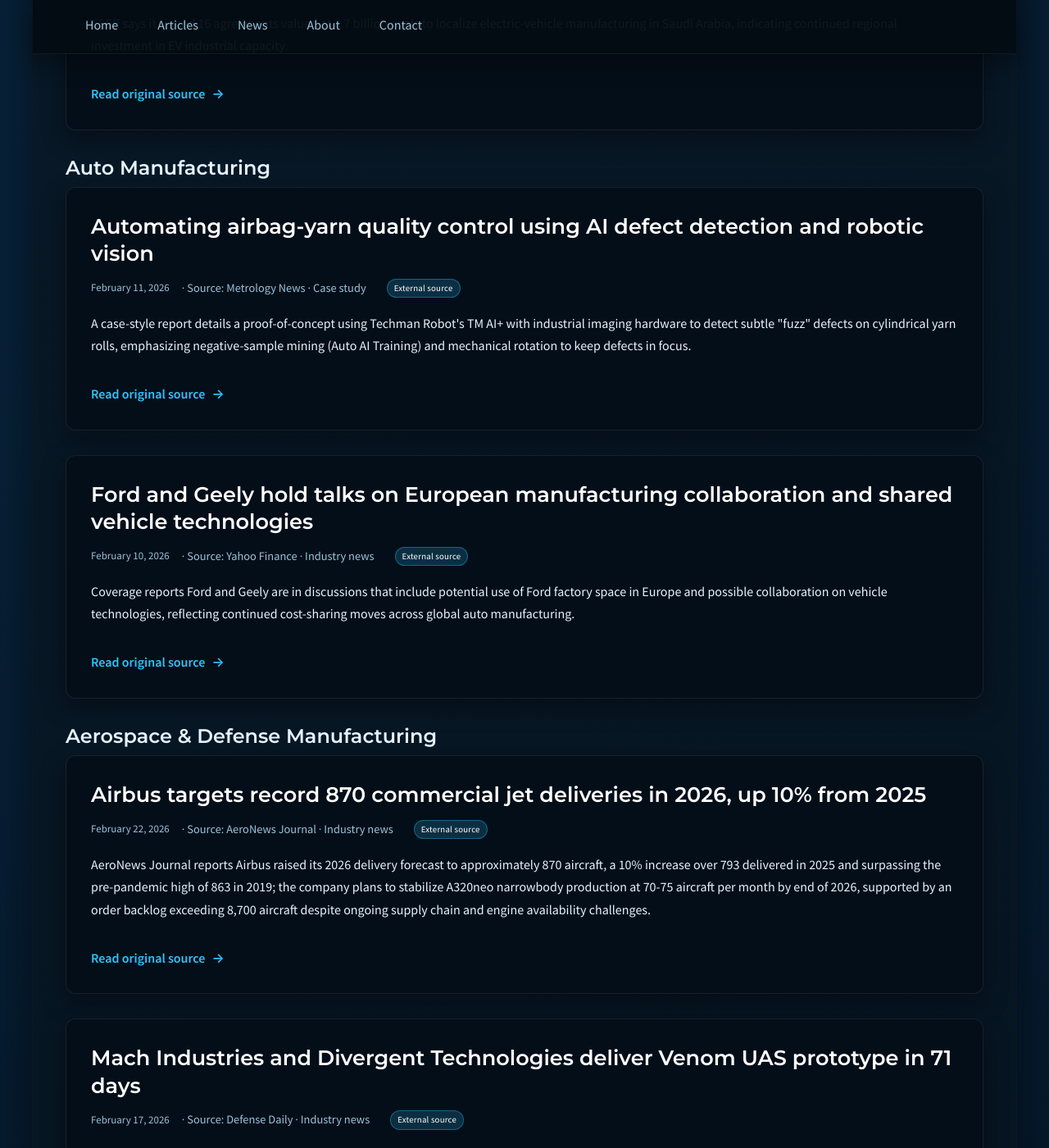
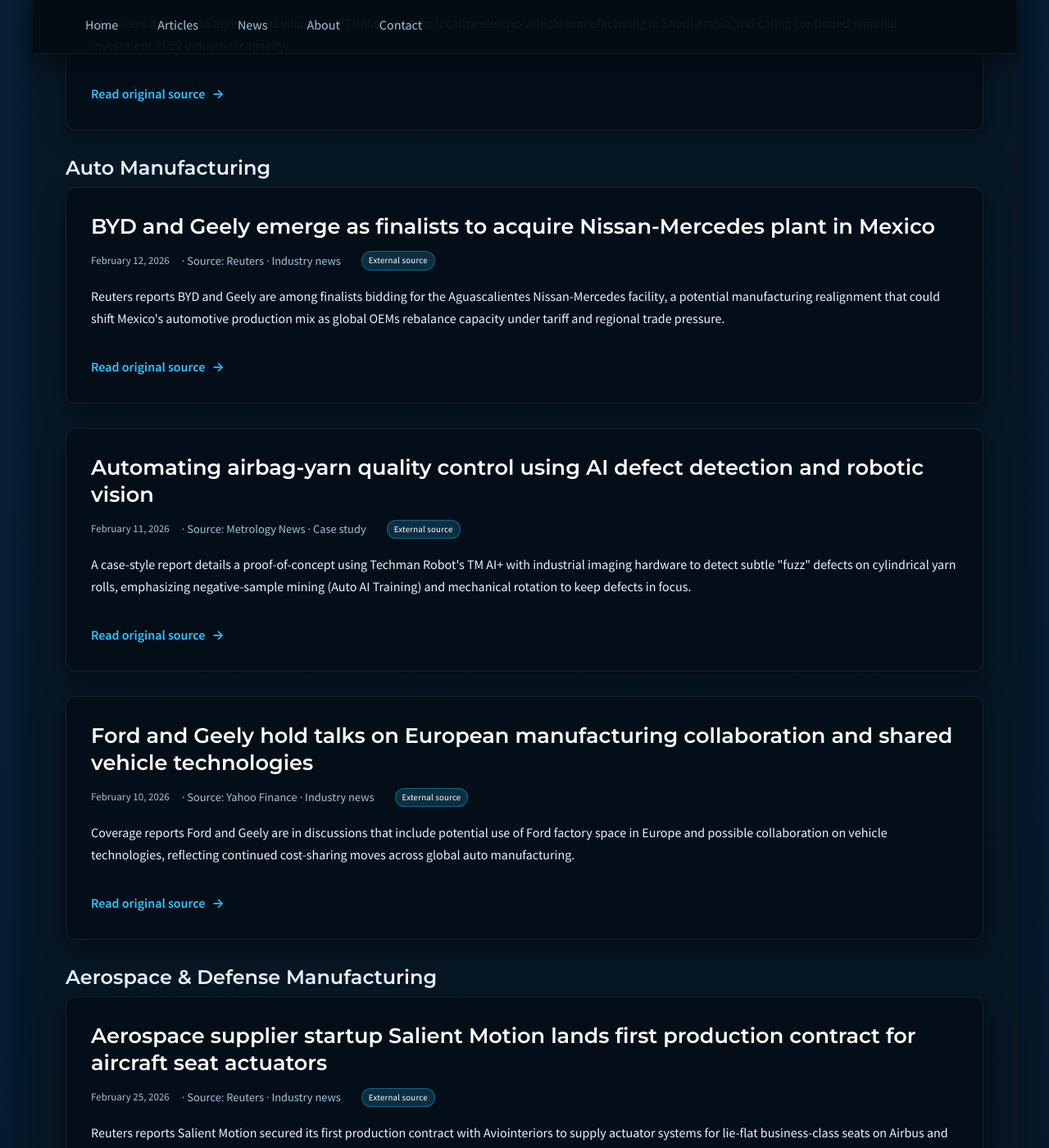
Before and after one commit to JohnForeman/MetrologyCentral, a Jekyll site: the page built from news.md, in a window 1280 px wide and 1400 px high, scrolled down 1789 px. Shown: the whole window at 82% size. Built offline with Jekyll 4.4.1, drawn with Linux system fonts in a browser that asks for light colours; some of the changed text lies outside the part shown.

Commit message:
news: add cross-sector manufacturing/metrology updates (Reuters, QxSoft, NIST)

```diff
--- a/_data/news.yml
+++ b/_data/news.yml
@@ -1,3 +1,42 @@
+- date: 2026-02-25
+  title: Aerospace supplier startup Salient Motion lands first production contract for aircraft seat actuators
+  source: Reuters
+  sector: aerospace_defense_manufacturing
+  kind: industry_news
+  summary: Reuters reports Salient Motion secured its first production contract with Aviointeriors to supply actuator systems for lie-flat business-class seats on Airbus and Boeing narrowbody programs, marking an early manufacturing-scale validation for a new aerospace supplier aiming to shorten qualification-to-delivery cycles.
+  url: https://www.reuters.com/business/aerospace-defense/aerospace-supplier-startup-lands-first-production-contract-2026-02-25/
+
+- date: 2026-02-12
+  title: BYD and Geely emerge as finalists to acquire Nissan-Mercedes plant in Mexico
+  source: Reuters
+  sector: auto_manufacturing
+  kind: industry_news
+  summary: Reuters reports BYD and Geely are among finalists bidding for the Aguascalientes Nissan-Mercedes facility, a potential manufacturing realignment that could shift Mexico's automotive production mix as global OEMs rebalance capacity under tariff and regional trade pressure.
+  url: https://www.reuters.com/business/autos-transportation/seeking-mexico-foothold-chinas-byd-geely-bid-buy-car-plant-2026-02-12/
+
+- date: 2026-02-05
+  title: BYD targets 50% local component sourcing at Brazil EV factory by end-2026
+  source: Reuters
+  sector: ev_manufacturing
+  kind: industry_news
+  summary: Reuters reports BYD is accelerating localization at its Bahia complex with a target of 50% local content by end-2026 and potential Mercosur export flow, signaling a transition from import-led EV volumes toward regionally integrated manufacturing.
+  url: https://www.reuters.com/sustainability/sustainable-finance-reporting/byd-shifts-local-parts-brazil-factory-bid-market-leadership-2026-02-05/
+
+- date: 2026-01-28
+  title: CMM-Manager 2026 released with Equator-X support, CSI integration, and expanded reporting controls
+  source: QxSoft
+  sector: quality_software
+  kind: vendor_release
+  summary: QxSoft announced CMM-Manager 2026 with new Renishaw Equator-X support, Hexagon CSI integration, configurable CSV/text reporting templates, ASME Y14.5.1-2019 constrained plane fitting options, and broader CAD interoperability updates through 2026 model formats.
+  url: https://qxcmm.com/cmm-manager-2026/
+
+- date: 2026-01-21
+  title: NIST requests public comment on AI 800-2 automated benchmark evaluation practices
+  source: NIST
+  sector: scientific_metrology
+  kind: standards_method
+  summary: NIST CAISI released draft AI 800-2 and opened public comment through March 31, 2026, outlining measurement-practice guidance for automated benchmark evaluations of language models and AI agent systems to improve validity, transparency, and reproducibility.
+  url: https://www.nist.gov/news-events/news/2026/01/towards-best-practices-automated-benchmark-evaluations
 - date: 2026-02-18
   title: LK Metrology launches North American CMM measurement services department with ISO 17025-certified lab support
   source: Cutting Tool Engineering
```
